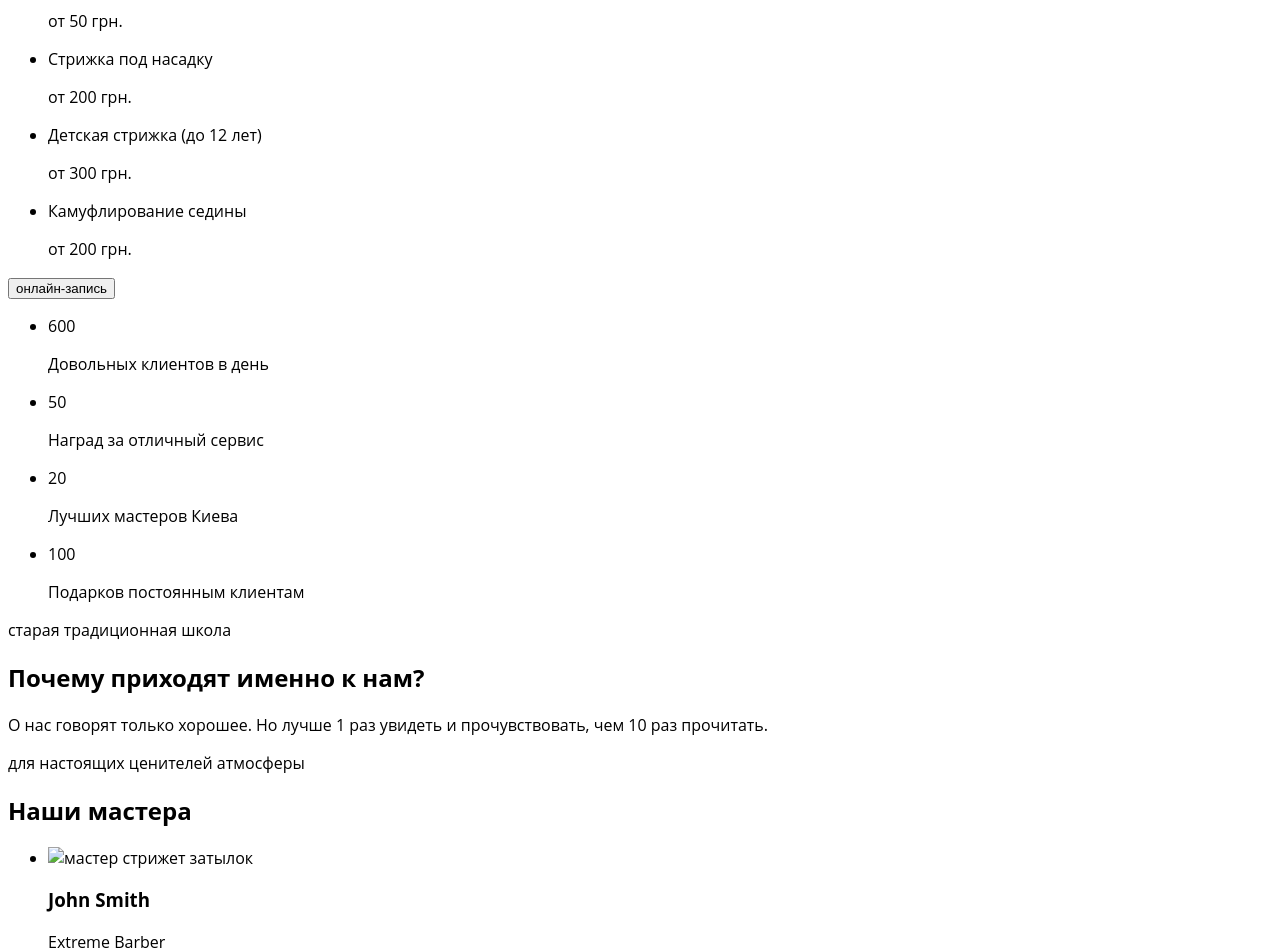
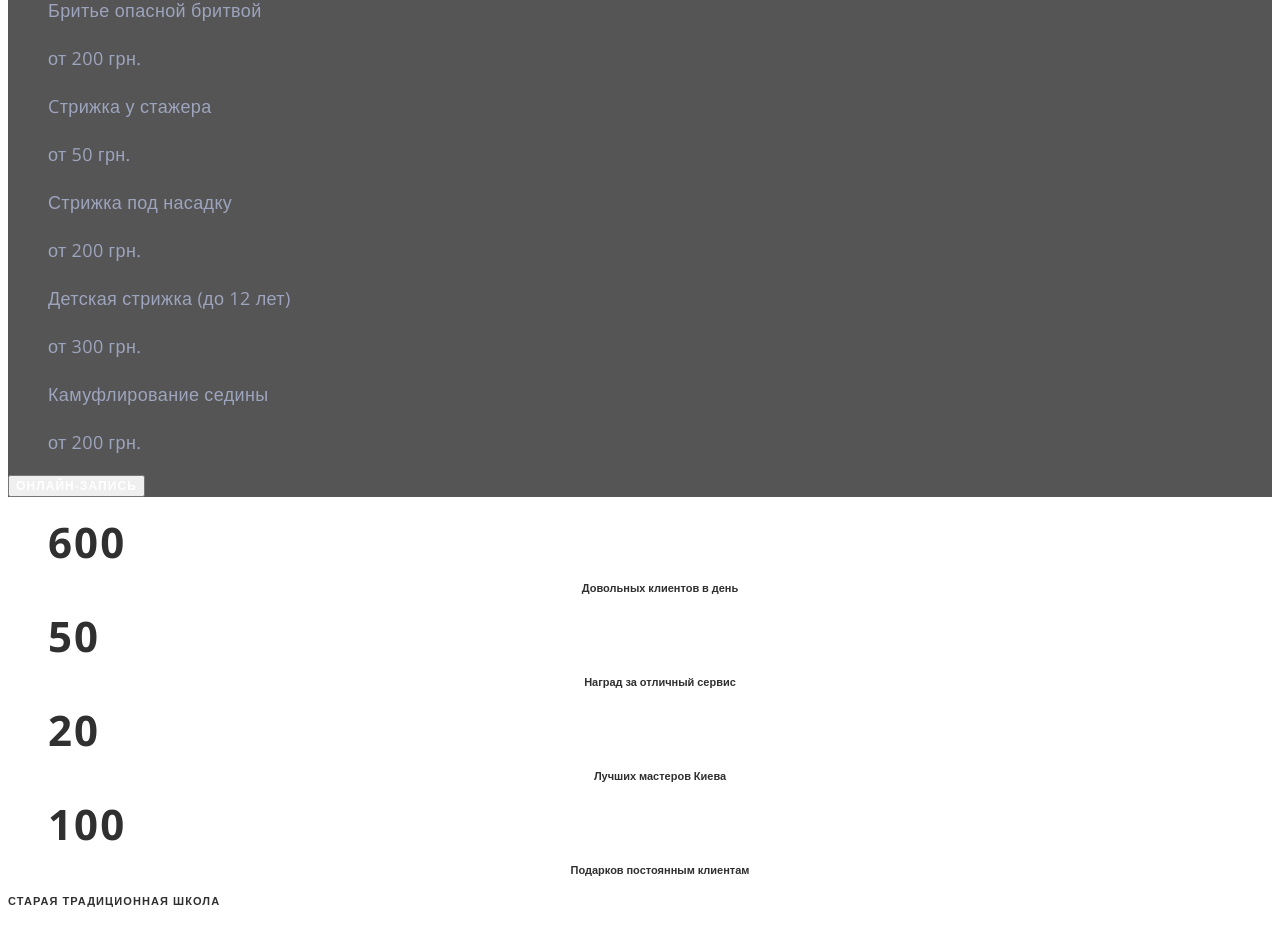
Before and after one commit to Rostyslav-Baryshok/barbershop, a plain HTML site: page index.html in a window 1280 px wide. Shown: the part 1331-2281 px from the top of the page. Drawn offline with nearby package versions, Linux system fonts and the light colour scheme.

Commit message:
Adds classes, adds styles css

```diff
--- a/css/style.css
+++ b/css/style.css
@@ -19,6 +19,18 @@ body {
 }
 .link {
   text-decoration: none;
+}
+.visually-hidden {
+  position: absolute;
+  white-space: nowrap;
+  width: 1px;
+  height: 1px;
+  overflow: hidden;
+  border: 0;
+  padding: 0;
+  clip: rect(0 0 0 0);
+  clip-path: inset(50%);
+  margin: -1px;
 }
 
 /* -----HEADER------ */
@@ -129,3 +141,115 @@ body {
   text-transform: uppercase;
   color: var(--second-button-color);
 }
+
+/* ---SERVICES AND PRICES--- */
+.prices {
+  background-color: var(--fourth-text-color);
+}
+
+.prices-pre-title {
+  font-weight: 600;
+  font-size: 11px;
+  line-height: 1.36;
+  letter-spacing: 0.1em;
+  text-transform: uppercase;
+  color: var(--first-text-color);
+}
+.prices-title {
+  font-family: Raleway;
+  font-weight: 700;
+  font-size: 42px;
+  line-height: 1.27;
+  letter-spacing: 0.05em;
+  color: var(--main-title-color);
+}
+.prices-item-text {
+  font-size: 18px;
+  line-height: 1.67;
+  letter-spacing: 0.02em;
+  color: var(--second-text-color);
+}
+.prices-btn {
+  font-family: inherit;
+  font-weight: 600;
+  font-size: 12px;
+  line-height: 1.33;
+  letter-spacing: 0.09em;
+  text-transform: uppercase;
+  color: var(--first-button-color);
+}
+/* -----REASONS----- */
+
+.reasons-scount {
+  font-weight: 700;
+  font-size: 42px;
+  line-height: 1.36;
+  text-align: center;
+  letter-spacing: 0.05em;
+  color: var(--third-text-color);
+}
+.reasons-item-text {
+  font-weight: 600;
+  font-size: 11px;
+  line-height: 1.36;
+  text-align: center;
+  color: var(--third-text-color);
+}
+.reasons-pre-title {
+  font-weight: 600;
+  font-size: 11px;
+  line-height: 1.36;
+  letter-spacing: 0.1em;
+  text-transform: uppercase;
+  color: var(--third-text-color);
+}
+.reasons-title {
+  font-family: Raleway;
+  font-weight: 700;
+  font-size: 42px;
+  line-height: 1.17;
+  letter-spacing: 0.05em;
+  color: var(--third-text-color);
+}
+.reasons-after-title {
+  font-size: 18px;
+  line-height: 1.67;
+  letter-spacing: 0.02em;
+  color: var(--fourth-text-color);
+}
+
+/* -----OUR MASTERS----- */
+.masters-pre-title {
+  font-weight: 600;
+  font-size: 11px;
+  line-height: 1.36;
+  letter-spacing: 0.1em;
+  text-transform: uppercase;
+  color: var(--third-text-color);
+}
+.masters-title {
+  font-family: Raleway;
+  font-weight: 700;
+  font-size: 42px;
+  line-height: 1.17;
+  letter-spacing: 0.05em;
+  color: var(--third-text-color);
+}
+.masters-item-title {
+  font-weight: 400;
+  font-size: 18px;
+  line-height: 1.39;
+  text-align: center;
+  letter-spacing: 0.02em;
+
+  color: var(--second-title-color);
+}
+.masters-item-text {
+  font-size: 14px;
+  line-height: 1.36;
+  text-align: center;
+  letter-spacing: 0.02em;
+  color: var(--accent-color);
+}
+
+/* -----GALLERY----- */
--- a/index.html
+++ b/index.html
@@ -6,6 +6,10 @@
   <meta http-equiv="X-UA-Compatible" content="IE=edge">
   <meta name="viewport" content="width=device-width, initial-scale=1.0">
   <title>barbershop</title>
+  <link rel="preconnect" href="https://fonts.googleapis.com">
+  <link rel="preconnect" href="https://fonts.gstatic.com" crossorigin>
+  <link href="https://fonts.googleapis.com/css2?family=Open+Sans:wght@400;600;700&family=Raleway:wght@700&display=swap"
+    rel="stylesheet">
   <link rel="stylesheet" href="./css/style.css">
 </head>
 
@@ -39,7 +43,7 @@
     </section>
     <!-- About -->
     <section class="about">
-      <ul class="about-list">
+      <ul class="about-list list">
         <li class="about-item"><img src="./images/img-1.jpg" width="270" height="445" alt="мастер бреет бороду"></li>
         <li class="about-item"><img src="./images/img-2.jpg" width="270" height="445" alt="мастер делает кантик бороды">
         </li>
@@ -57,101 +61,106 @@
         <button class="about-btn" type="button">онлайн-запись</button>
       </div>
     </section>
-    <!-- services and price -->
-    <section>
-      <p>Проведи время в компании лучших мастеров</p>
-      <h2>Услуги и цены</h2>
-      <ul>
-        <li>
-          <p>Мужская стрижка</p>
-          <span>от 300 грн.</span>
+    <!-- services and prices -->
+    <section class="prices">
+      <p class="prices-pre-title">Проведи время в компании лучших мастеров</p>
+      <h2 class="prices-title">Услуги и цены</h2>
+      <ul class="prices-list list">
+        <li class="prices-item">
+          <p class="prices-item-text">Мужская стрижка</p>
+          <span class="prices-item-text">от 300 грн.</span>
         </li>
-        <li>
-          <p>Стрижка бороды</p>
-          <span>от 200 грн.</span>
+        <li class="prices-item">
+          <p class="prices-item-text">Стрижка бороды</p>
+          <span class="prices-item-text">от 200 грн.</span>
         </li>
-        <li>
-          <p>Стрижка усов</p>
-          <span>от 200 грн.</span>
+        <li class="prices-item">
+          <p class="prices-item-text">Стрижка усов</p>
+          <span class="prices-item-text">от 200 грн.</span>
         </li>
-        <li>
-          <p>Бритье опасной бритвой</p>
-          <span>от 200 грн.</span>
+        <li class="prices-item">
+          <p class="prices-item-text">Бритье опасной бритвой</p>
+          <span class="prices-item-text">от 200 грн.</span>
         </li>
       </ul>
-      <ul>
-        <li>
-          <p>Cтрижка у стажера</p>
-          <span>от 50 грн.</span>
+      <ul class="prices-list list">
+        <li class="prices-item">
+          <p class="prices-item-text">Cтрижка у стажера</p>
+          <span class="prices-item-text">от 50 грн.</span>
         </li>
-        <li>
-          <p>Стрижка под насадку</p>
-          <span>от 200 грн.</span>
+        <li class="prices-item">
+          <p class="prices-item-text">Стрижка под насадку</p>
+          <span class="prices-item-text">от 200 грн.</span>
         </li>
-        <li>
-          <p>Детская стрижка (до 12 лет)</p>
-          <span>от 300 грн.</span>
+        <li class="prices-item">
+          <p class="prices-item-text">Детская стрижка (до 12 лет)</p>
+          <span class="prices-item-text">от 300 грн.</span>
         </li>
-        <li>
-          <p>Камуфлирование седины</p>
-          <span>от 200 грн.</span>
+        <li class="prices-item">
+          <p class="prices-item-text">Камуфлирование седины</p>
+          <span class="prices-item-text">от 200 грн.</span>
         </li>
       </ul>
-      <button type="button">онлайн-запись</button>
+      <button class="prices-btn" type="button">онлайн-запись</button>
     </section>
-    <section>
-      <ul>
-        <li>
-          <span>600</span>
-          <p>Довольных клиентов в день</p>
+    <section class="reasons">
+      <ul class="reasons-list list">
+        <li class="reasons-item">
+          <span class="reasons-scount">600</span>
+          <p class="reasons-item-text">Довольных клиентов в день</p>
         </li>
-        <li>
-          <span>50</span>
-          <p>Наград за отличный сервис</p>
+        <li class="reasons-item">
+          <span class="reasons-scount">50</span>
+          <p class="reasons-item-text">Наград за отличный сервис</p>
         </li>
-        <li>
-          <span>20</span>
-          <p>Лучших мастеров Киева</p>
+        <li class="reasons-item">
+          <span class="reasons-scount">20</span>
+          <p class="reasons-item-text">Лучших мастеров Киева</p>
         </li>
-        <li>
-          <span>100</span>
-          <p>Подарков постоянным клиентам</p>
+        <li class="reasons-item">
+          <span class="reasons-scount">100</span>
+          <p class="reasons-item-text">Подарков постоянным клиентам</p>
         </li>
       </ul>
-      <div>
-        <p>старая традиционная школа</p>
-        <h2>Почему приходят именно к нам?</h2>
-        <p>О нас говорят только хорошее. Но лучше 1 раз увидеть и прочувствовать, чем 10 раз прочитать.</p>
+      <div class="reasons-right">
+        <p class="reasons-pre-title">старая традиционная школа</p>
+        <h2 class="reasons-title">Почему приходят именно к нам?</h2>
+        <p class="reasons-after-title">О нас говорят только хорошее. Но лучше 1 раз увидеть и прочувствовать, чем 10 раз
+          прочитать.</p>
       </div>
     </section>
     <!-- our masters -->
-    <section>
-      <p>для настоящих ценителей атмосферы</p>
-      <h2>Наши мастера</h2>
-      <ul>
-        <li><img src="./images/master-1.jpg" width="370" height="346" alt="мастер стрижет затылок">
-          <h3>John Smith</h3>
-          <p lang="en">Extreme Barber</p>
+    <section class="masters">
+      <p class="masters-pre-title">для настоящих ценителей атмосферы</p>
+      <h2 class="masters-title">Наши мастера</h2>
+      <ul class="masters-list list">
+        <li class="masters-item"><img src="./images/master-1.jpg" width="370" height="346" alt="мастер стрижет затылок">
+          <h3 lang="en" class="masters-item-title">John Smith</h3>
+          <p lang="en" class="masters-item-text">Extreme Barber</p>
         </li>
-        <li><img src="./images/master-2.jpg" width="370" height="346" alt="мастер стрижет виски">
-          <h3>Michele Doe</h3>
-          <p lang="en">Extreme Barber</p>
+        <li class="masters-item"><img src="./images/master-2.jpg" width="370" height="346" alt="мастер стрижет виски">
+          <h3 lang="en" class="masters-item-title">Michele Doe</h3>
+          <p lang="en" class="masters-item-text">Extreme Barber</p>
         </li>
-        <li><img src="./images/master-3.jpg" width="370" height="346" alt="мастер стрижет чуб">
-          <h3>Alan Black</h3>
-          <p lang="en">Extreme Barber</p>
+        <li class="masters-item"><img src="./images/master-3.jpg" width="370" height="346" alt="мастер стрижет чуб">
+          <h3 lang="en" class="masters-item-title">Alan Black</h3>
+          <p lang="en" class="masters-item-text">Extreme Barber</p>
         </li>
       </ul>
     </section>
     <!-- gallery -->
-    <section>
-      <p>На латинском языке “барба” означает “борода”</p>
-      <h2>Галерея</h2>
-      <ul>
-        <li><img src="./images/master-works-1.jpg" width="270" height="360" alt="мастер стрижет затылок"></li>
-        <li><img src="./images/master-works-2.jpg" width="270" height="360" alt="мастер пенит бороду"></li>
-        <li><img src="./images/master-works-3.jpg" width="270" height="360" alt="мастер отпаривает лицо"></li>
-        <li><img src="./images/master-works-4.jpg" width="270" height="360" alt="мастер выбривает кантик"></li>
+    <section class="gallery">
+      <p class="gallery-pre-title">На латинском языке “барба” означает “борода”</p>
+      <h2 class="visually-hidden">Галерея</h2>
+      <ul class="gallery-list list">
+        <li class="gallery-item"><img src="./images/master-works-1.jpg" width="270" height="360"
+            alt="мастер стрижет затылок"></li>
+        <li class="gallery-item"><img src="./images/master-works-2.jpg" width="270" height="360"
+            alt="мастер пенит бороду"></li>
+        <li class="gallery-item"><img src="./images/master-works-3.jpg" width="270" height="360"
+            alt="мастер отпаривает лицо"></li>
+        <li class="gallery-item"><img src="./images/master-works-4.jpg" width="270" height="360"
+            alt="мастер выбривает кантик"></li>
       </ul>
     </section>
     <section>
```
